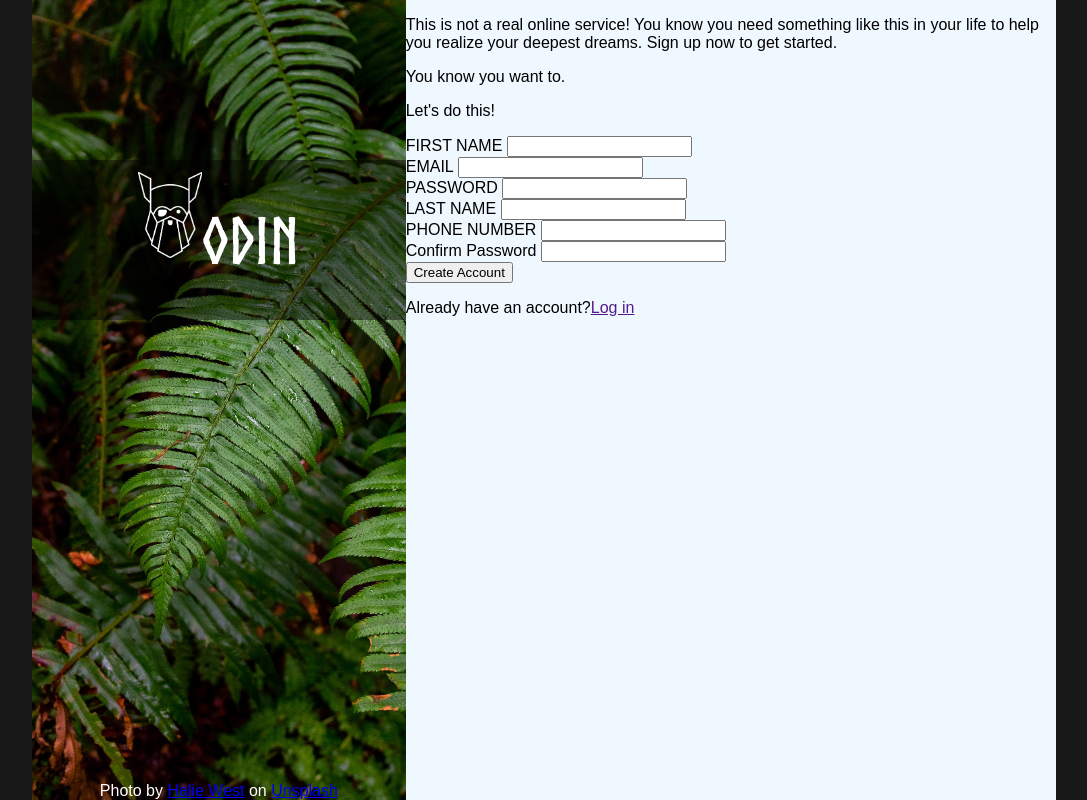
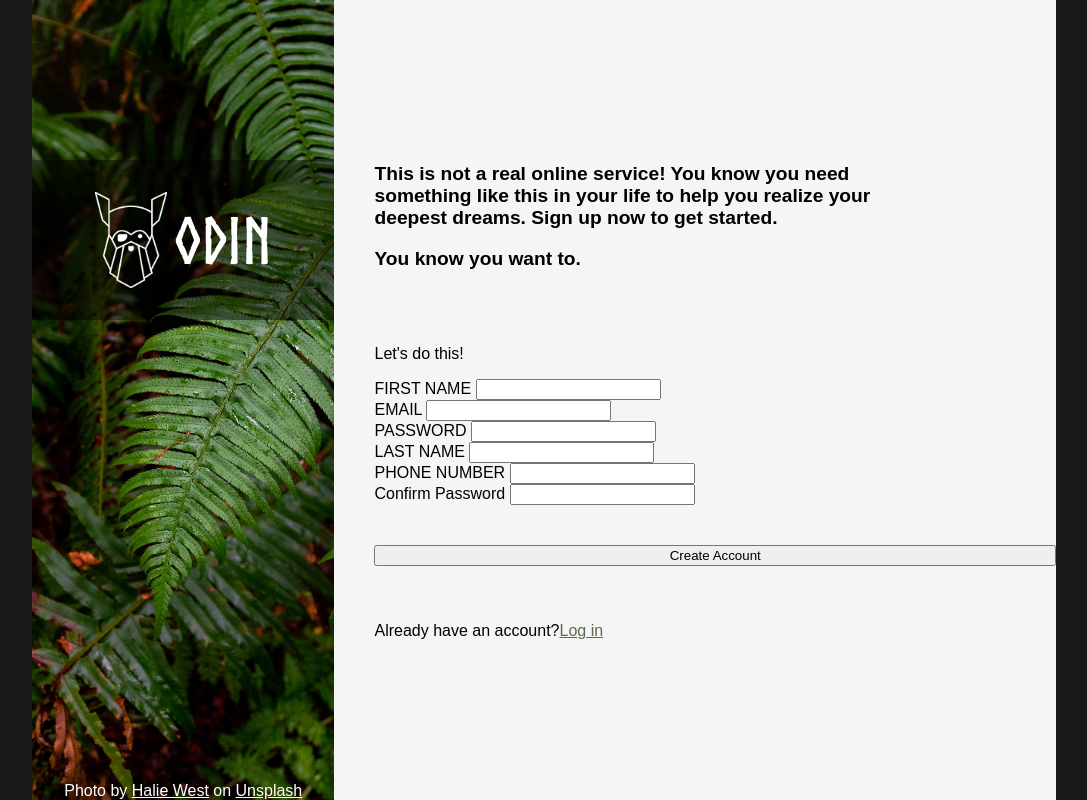
Before and after one commit to Chris-Karampagias/sign-up_form, a plain HTML site: page index.html in a window 1280 px wide. Shown: the whole page, without its empty margins (96-1183 px from the left). Drawn offline with Linux system fonts and the light colour scheme.

Commit message:
Finish information container

```diff
--- a/style.css
+++ b/style.css
@@ -21,7 +21,7 @@ body{
 .main-container{
     display:flex;
     height:100%;
-    background-color: aliceblue;
+    background-color: whitesmoke;
     width:80%;
 
 }
@@ -49,8 +49,8 @@ body{
     background-image: url(odin-lined.png);
     background-size: contain;
     background-repeat: no-repeat;
-    width:17%;
-    height:85%;
+    width:5rem;
+    height:6rem;
 }
 
 .title{
@@ -70,3 +70,36 @@ body{
 .left-container{
     width:60%;
 }
+
+a:link{
+    color:white;
+}
+
+a:visited{
+    color:white;
+}
+
+a[href=""]:link{
+    color:#596d48;
+}
+
+a[href=""]:visited{
+    color:#596d48;
+}
+
+.right-container{
+    display:flex;
+    flex-direction: column;
+    justify-content: center;
+    gap:2.5rem;
+    padding-left:2.5rem;
+}
+
+.information{
+    width:83%;
+}
+
+.information p{
+    font-size:1.2rem;
+    font-weight: bold;
+}
```
